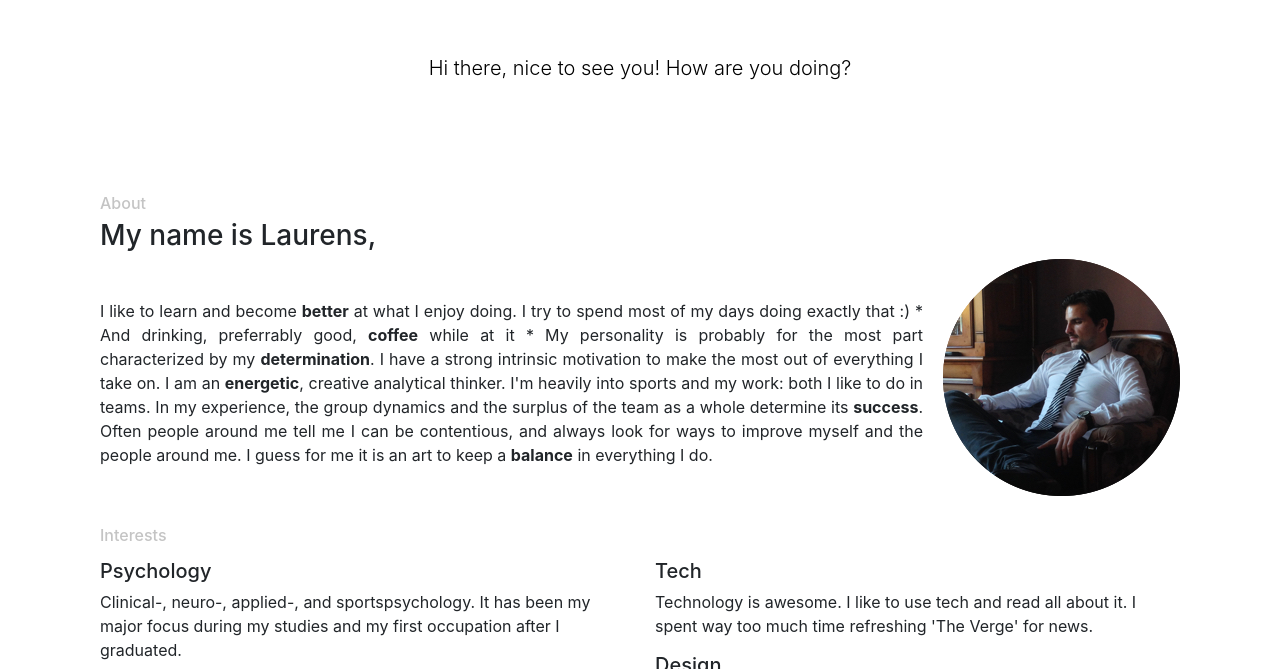
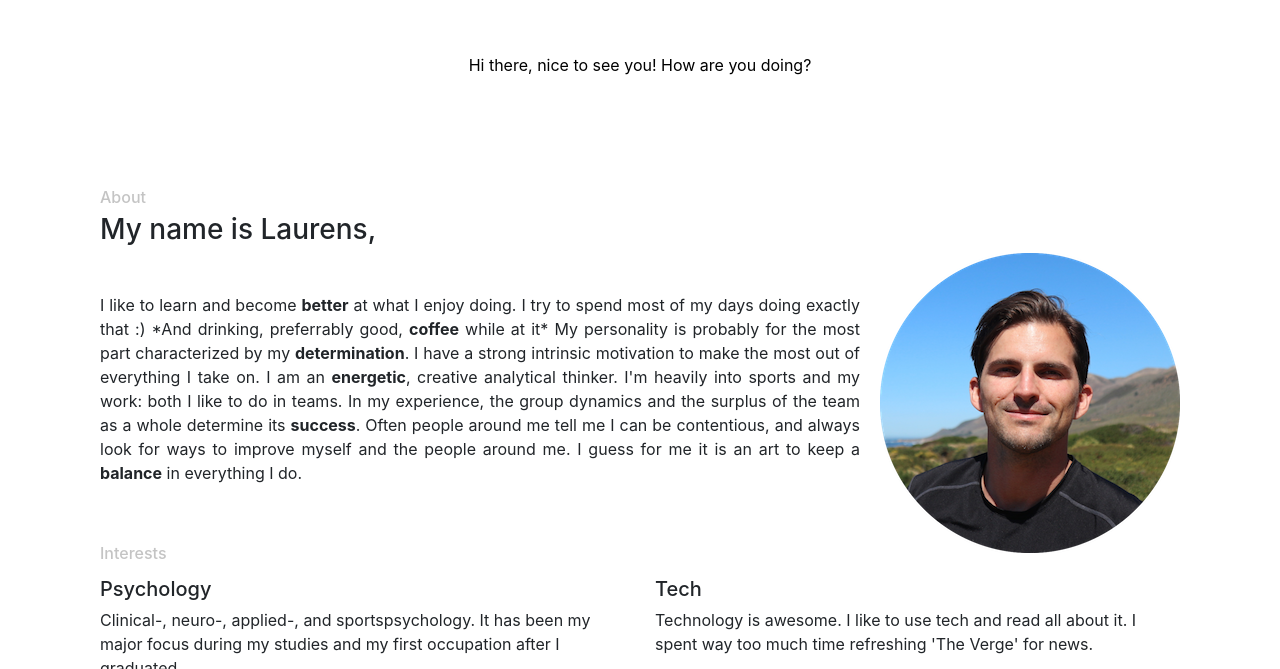
Before and after one commit to Laurensmarnixkalf/laurenskalf, a plain HTML site: page index.html in a window 1280 px wide. Shown: the part 98-767 px from the top of the page. Drawn offline with nearby package versions, Linux system fonts and the light colour scheme.

Commit message:
New Picture, and some small css changes

```diff
--- a/css/lmk.css
+++ b/css/lmk.css
@@ -70,6 +70,7 @@ h6 {
 .work img {
   float:left;
   padding-top: 20px;
+  padding-right: 10px;
 }
 
 .work p {
--- a/index.html
+++ b/index.html
@@ -7,7 +7,7 @@
     <!-- The above 3 meta tags *must* come first in the head; any other head content must come *after* these tags -->
     <meta name="description" content="Laurens Marnix Kalf, Psychology, Health, Sports, Tech, Design, Development">
     <meta name="author" content="Laurens Marnix Kalf">
-    <link rel="icon" href="img/L_05_edit.png">
+    <link rel="icon" href="img/IMG_1736_small_circular.png">
 
     <title>Laurens Marnix Kalf</title>
         <!-- GA Analytics, linked to my personal account -->
@@ -39,20 +39,18 @@
         <h3 id="headline">Laurens Marnix Kalf</h3>
         <br><br>
 
-        <p class="lead">Hi there, nice to see you! How are you doing?</p>
+        <p>Hi there, nice to see you! How are you doing?</p>
+      </div>
 
-
-      </div>
         <!-- Intro about me :) -->
         <div class="introduction" id="introductionContainer">
 
-
           <h6>About</h6>
           <h3>My name is Laurens,</h3>
-          <img src="img/L_05_edit.png" class="image" id="fotoLaurens">
+          <img src="img/IMG_1736_small_circular.png" class="image" id="fotoLaurens">
           <p>I like to learn and become <b>better</b> at what I enjoy doing.
             I try to spend most of my days doing exactly that :)
-            * And drinking, preferrably good, <b>coffee</b> while at it *
+            *And drinking, preferrably good, <b>coffee</b> while at it*
             My personality is probably for the most part characterized by my <b>determination</b>.
             I have a strong intrinsic motivation to make the most out of everything I take
             on. I am an <b>energetic</b>, creative analytical thinker.
```
Also changed, not shown: img/IMG_1736_small_circular.png (added), 1 other file.
